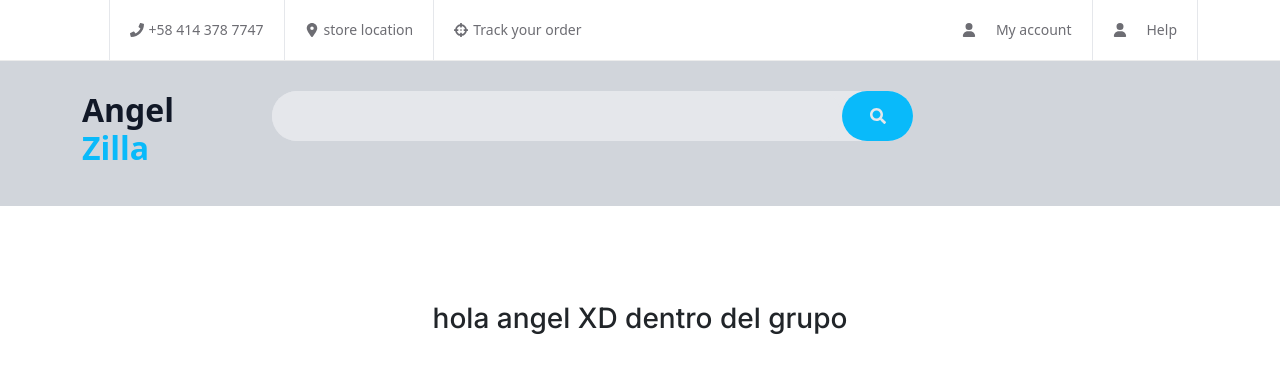
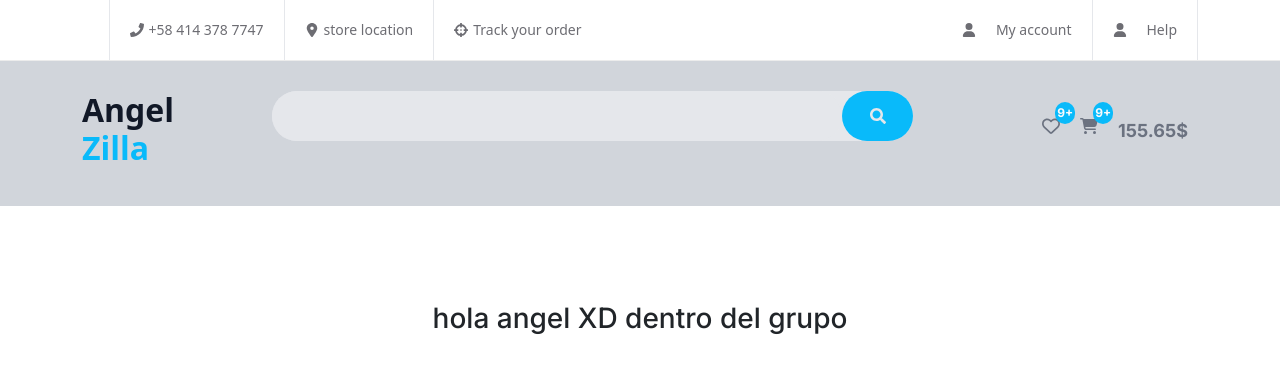
Before and after one commit to angeleesc/az-market-zilla-template, a Next.js app: page / in a window 1280 px wide. Shown: the top 372 px of the page. Built offline with nearby package versions, Linux system fonts and the light colour scheme.

Commit message:
middle bar

```diff
--- a/components/middleBar/MiddleBar.jsx
+++ b/components/middleBar/MiddleBar.jsx
@@ -2,6 +2,7 @@ import Link from 'next/link'
 import React from 'react'
 import { Col, Container, Row } from 'react-bootstrap'
 import SearchBar from '../search-bar/SearchBar'
+import {FaRegHeart, FaCartShopping} from "react-icons/fa6"
 
 export default function MiddleBar() {
     return (
@@ -20,9 +21,29 @@ export default function MiddleBar() {
                     <Col md={7}className='text-center' >
                         <SearchBar/>
                     </Col>
-                    <Col lg={3}>
-                        <div className='text-right'>
-                            <ul className='list-none p-0 m-0' ></ul>
+                    <Col lg={3} className='flex items-center justify-end'>
+                        <div className='text-right '>
+                            <ul className='list-none p-0 m-0 inline-flex' >
+
+                                <li className='mx-[10px] font-bold relative text-[18px]' >
+                                    <Link href={"/"} className='no-underline text-gray-500' >
+                                        <FaRegHeart />
+                                        <span className='absolute top-[-15px] right-[-15px] bg-theme-primary text-[12px] p-[2px] rounded-full text-gray-50' >9+</span>
+                                    </Link>
+                                </li>
+                                <li className='mx-[10px] font-bold relative text-[18px]' >
+                                    <Link href={"/"} className='no-underline text-gray-500' >
+                                        <FaCartShopping />
+                                        <span className='absolute top-[-15px] right-[-15px] bg-theme-primary text-[12px] p-[2px] rounded-full text-gray-50' >9+</span>
+                                    </Link>
+                                </li>
+                                <li className='mx-[10px] font-bold relative text-[18px]' >
+                                    <Link href={"/"} className='no-underline text-gray-500' >
+                                    155.65$
+                                    </Link>
+                                </li>
+
+                            </ul>
 
                         </div>
                     </Col>
```
